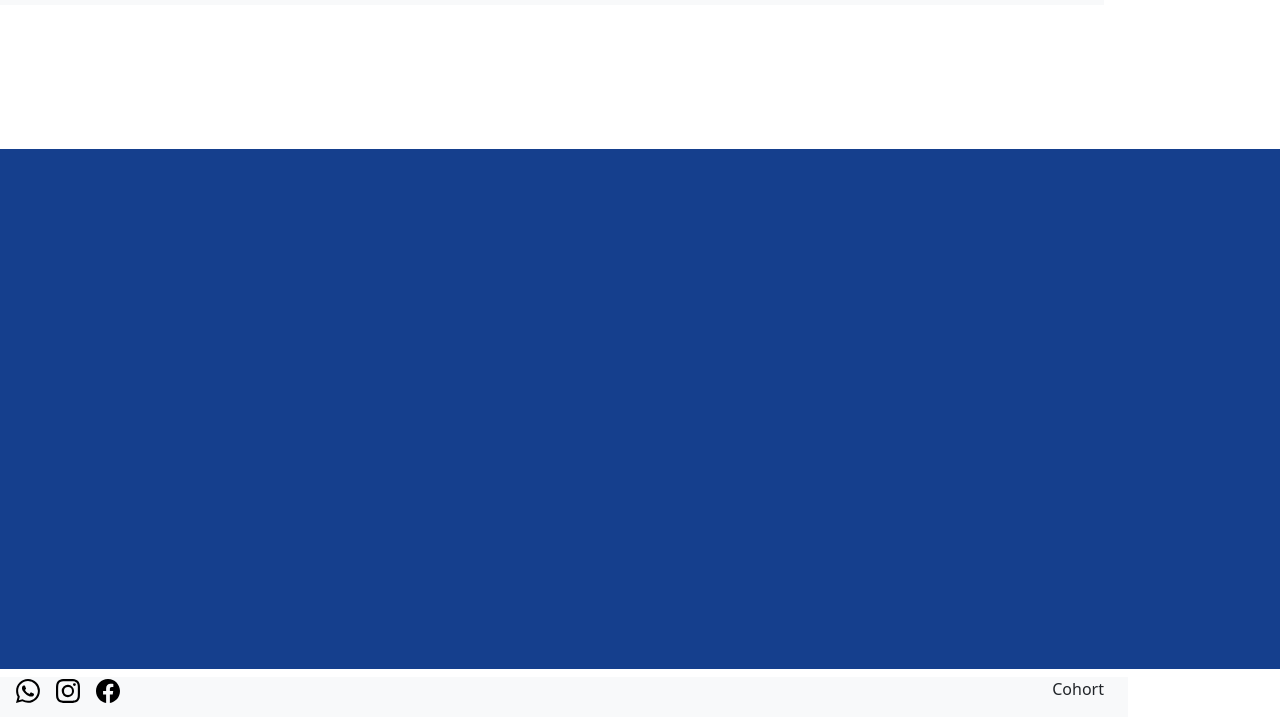
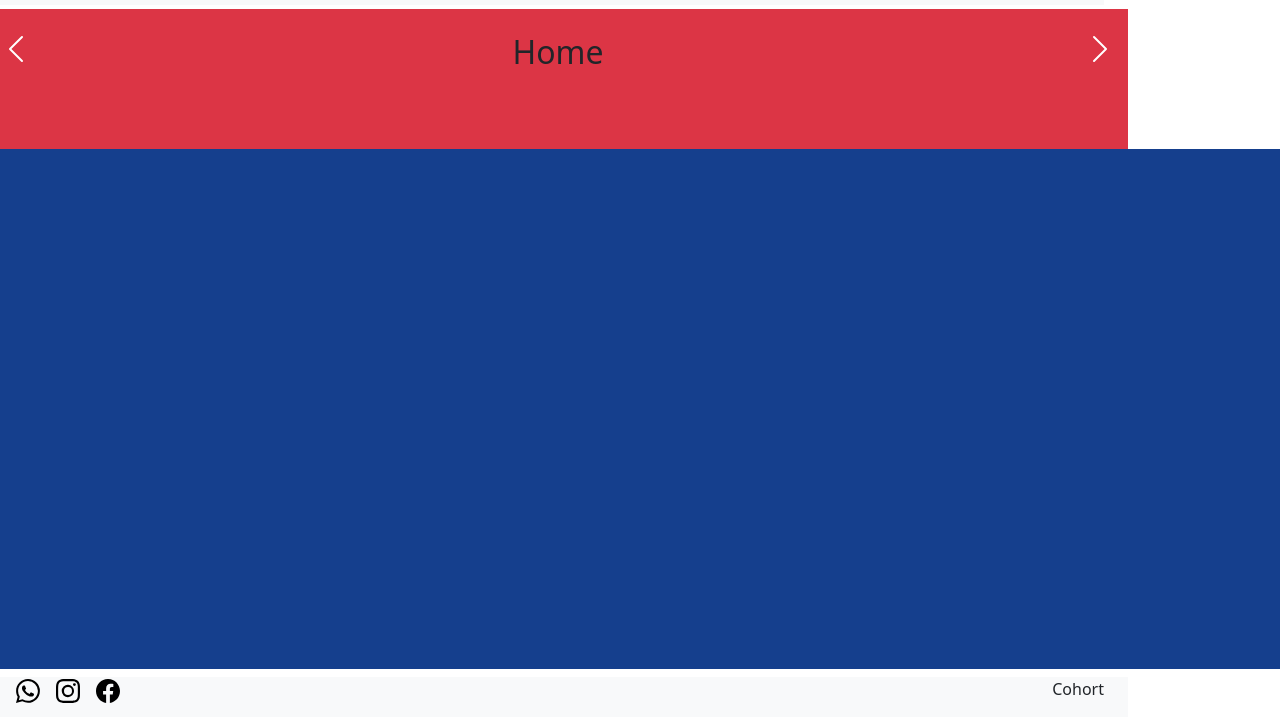
Before and after one commit to LeanCarrion/Proyecto-mindhub-Frontend-AMAZING-EVENTS_CARRION, a plain HTML site: page index.html in a window 1280 px wide. Shown: the part 91-808 px from the top of the page. Drawn offline with nearby package versions, Linux system fonts and the light colour scheme.

Commit message:
hice la imagen

```diff
--- a/index.html
+++ b/index.html
@@ -45,13 +45,20 @@
 
             </nav>
         </div>
-        <!-- Es una caja con dos botones (trabajar despues)
+        <div class="container d-flex row bg-danger mt-1 h-100">
+            <h2 class="col d-flex order-1 justify-content-center mt-4 ">Home</h2>
 
+            <span class="carousel-control-prev-icon order-0 mt-4 " aria-hidden="true"></span>
 
-    -->
+            <span class="carousel-control-next-icon order-2 mt-4" aria-hidden="true"></span>
+
+        </div>
 
     </header>
     <main>
+
+        <!-- contenido -->
+        <div></div>
 
     </main>
     <footer class="d-flex container row mt-2 bg-body-tertiary">
```
